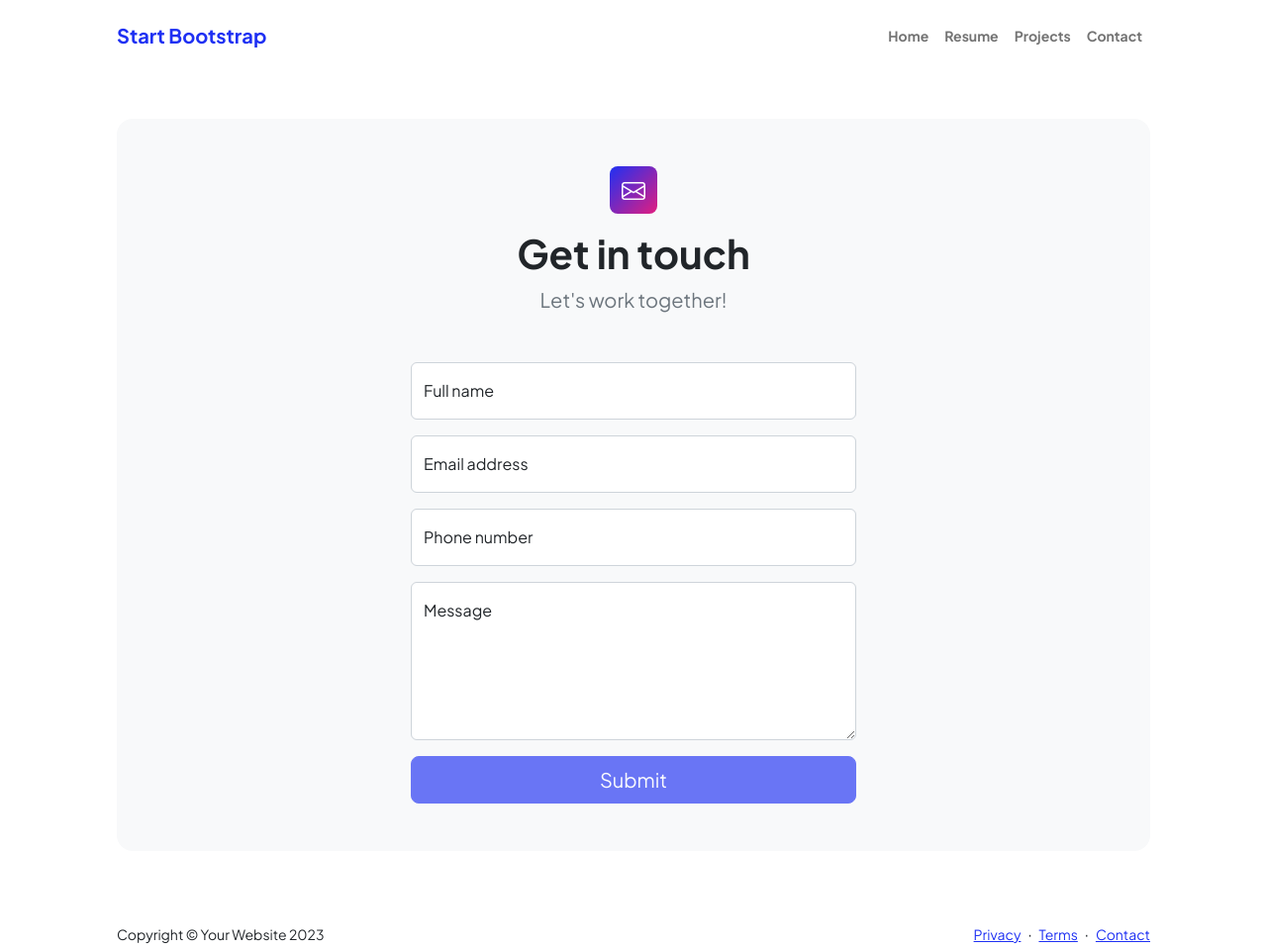
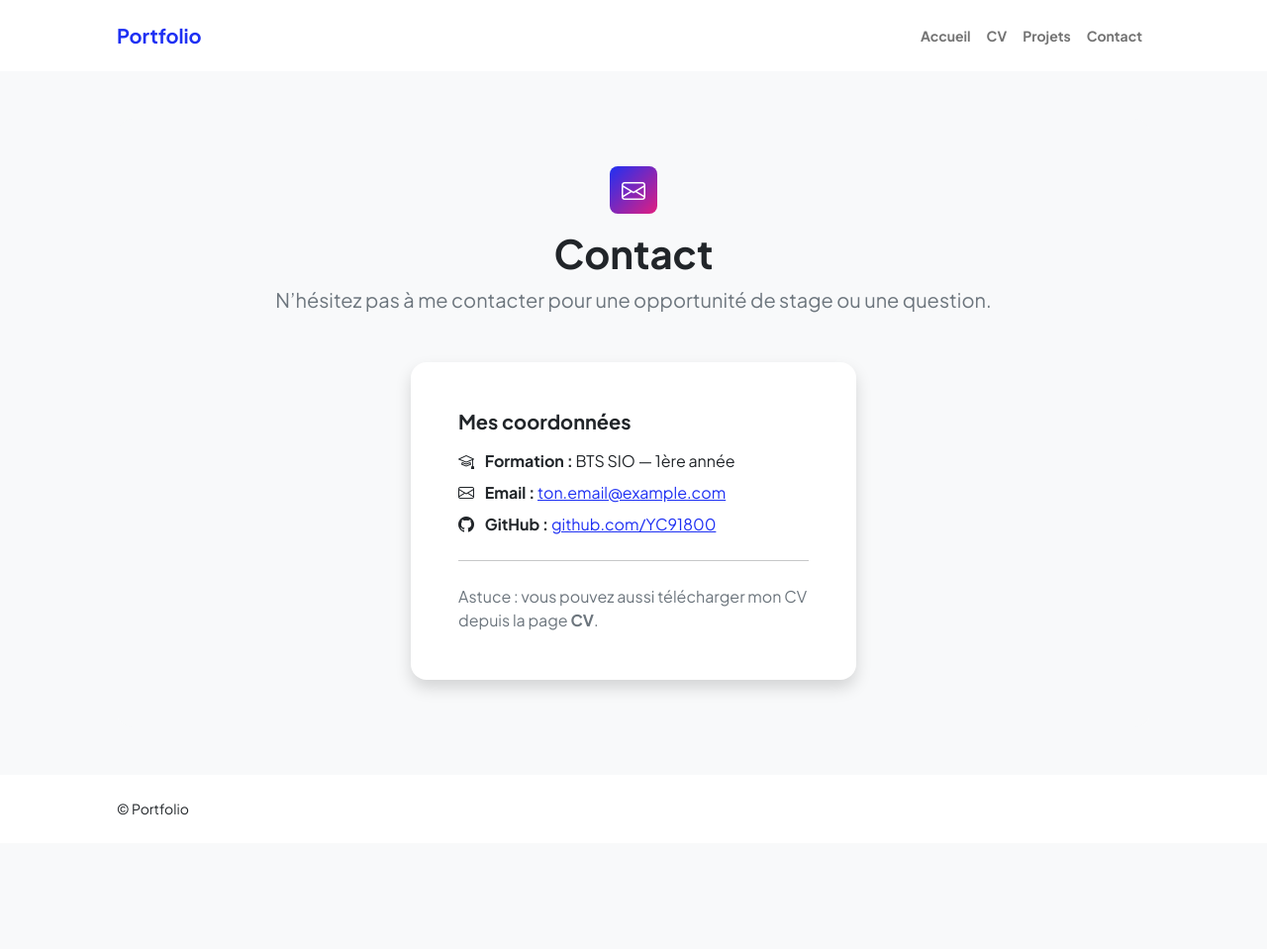
Before and after one commit to YC91800/yanis.github.io, a plain HTML site: page contact.html in a window 1280 px wide. Shown: the whole page at 99% size. After the commit the page ends 852 px from the top, so only its background shows below. Drawn offline with nearby package versions, Linux system fonts and the light colour scheme.

Commit message:
Update contact.html

```diff
--- a/contact.html
+++ b/contact.html
@@ -1,11 +1,12 @@
 <!DOCTYPE html>
-<html lang="en">
+<html lang="fr">
     <head>
         <meta charset="utf-8" />
         <meta name="viewport" content="width=device-width, initial-scale=1, shrink-to-fit=no" />
-        <meta name="description" content />
-        <meta name="author" content />
-        <title>Modern Business - Start Bootstrap Template</title>
+        <meta name="description" content="Contact - Portfolio BTS SIO" />
+        <meta name="author" content="" />
+        <title>Contact — BTS SIO</title>
+
         <!-- Favicon-->
         <link rel="icon" type="image/x-icon" href="assets/favicon.ico" />
         <!-- Custom Google font-->
@@ -17,117 +18,89 @@
         <!-- Core theme CSS (includes Bootstrap)-->
         <link href="css/styles.css" rel="stylesheet" />
     </head>
-    <body class="d-flex flex-column">
+
+    <body class="d-flex flex-column h-100 bg-light">
         <main class="flex-shrink-0">
             <!-- Navigation-->
             <nav class="navbar navbar-expand-lg navbar-light bg-white py-3">
                 <div class="container px-5">
-                    <a class="navbar-brand" href="index.html"><span class="fw-bolder text-primary">Start Bootstrap</span></a>
+                    <a class="navbar-brand" href="index.html"><span class="fw-bolder text-primary">Portfolio</span></a>
                     <button class="navbar-toggler" type="button" data-bs-toggle="collapse" data-bs-target="#navbarSupportedContent" aria-controls="navbarSupportedContent" aria-expanded="false" aria-label="Toggle navigation"><span class="navbar-toggler-icon"></span></button>
                     <div class="collapse navbar-collapse" id="navbarSupportedContent">
                         <ul class="navbar-nav ms-auto mb-2 mb-lg-0 small fw-bolder">
-                            <li class="nav-item"><a class="nav-link" href="index.html">Home</a></li>
-                            <li class="nav-item"><a class="nav-link" href="resume.html">Resume</a></li>
-                            <li class="nav-item"><a class="nav-link" href="projects.html">Projects</a></li>
+                            <li class="nav-item"><a class="nav-link" href="index.html">Accueil</a></li>
+                            <li class="nav-item"><a class="nav-link" href="resume.html">CV</a></li>
+                            <li class="nav-item"><a class="nav-link" href="projects.html">Projets</a></li>
                             <li class="nav-item"><a class="nav-link" href="contact.html">Contact</a></li>
                         </ul>
                     </div>
                 </div>
             </nav>
+
             <!-- Page content-->
             <section class="py-5">
                 <div class="container px-5">
-                    <!-- Contact form-->
                     <div class="bg-light rounded-4 py-5 px-4 px-md-5">
                         <div class="text-center mb-5">
-                            <div class="feature bg-primary bg-gradient-primary-to-secondary text-white rounded-3 mb-3"><i class="bi bi-envelope"></i></div>
-                            <h1 class="fw-bolder">Get in touch</h1>
-                            <p class="lead fw-normal text-muted mb-0">Let's work together!</p>
+                            <div class="feature bg-primary bg-gradient-primary-to-secondary text-white rounded-3 mb-3">
+                                <i class="bi bi-envelope"></i>
+                            </div>
+                            <h1 class="fw-bolder">Contact</h1>
+                            <p class="lead fw-normal text-muted mb-0">
+                                N’hésitez pas à me contacter pour une opportunité de stage ou une question.
+                            </p>
                         </div>
+
                         <div class="row gx-5 justify-content-center">
                             <div class="col-lg-8 col-xl-6">
-                                <!-- * * * * * * * * * * * * * * *-->
-                                <!-- * * SB Forms Contact Form * *-->
-                                <!-- * * * * * * * * * * * * * * *-->
-                                <!-- This form is pre-integrated with SB Forms.-->
-                                <!-- To make this form functional, sign up at-->
-                                <!-- https://startbootstrap.com/solution/contact-forms-->
-                                <!-- to get an API token!-->
-                                <form id="contactForm" data-sb-form-api-token="API_TOKEN">
-                                    <!-- Name input-->
-                                    <div class="form-floating mb-3">
-                                        <input class="form-control" id="name" type="text" placeholder="Enter your name..." data-sb-validations="required" />
-                                        <label for="name">Full name</label>
-                                        <div class="invalid-feedback" data-sb-feedback="name:required">A name is required.</div>
+                                <div class="card shadow border-0 rounded-4">
+                                    <div class="card-body p-4 p-md-5">
+                                        <h2 class="h5 fw-bolder mb-3">Mes coordonnées</h2>
+
+                                        <p class="mb-2">
+                                            <i class="bi bi-mortarboard me-2"></i>
+                                            <strong>Formation :</strong> BTS SIO — 1ère année
+                                        </p>
+
+                                        <p class="mb-2">
+                                            <i class="bi bi-envelope me-2"></i>
+                                            <strong>Email :</strong>
+                                            <a href="mailto:ton.email@example.com">ton.email@example.com</a>
+                                        </p>
+
+                                        <p class="mb-2">
+                                            <i class="bi bi-github me-2"></i>
+                                            <strong>GitHub :</strong>
+                                            <a href="https://github.com/YC91800" target="_blank" rel="noreferrer">github.com/YC91800</a>
+                                        </p>
+
+                                        <hr class="my-4" />
+
+                                        <p class="mb-0 text-muted">
+                                            Astuce : vous pouvez aussi télécharger mon CV depuis la page <strong>CV</strong>.
+                                        </p>
                                     </div>
-                                    <!-- Email address input-->
-                                    <div class="form-floating mb-3">
-                                        <input class="form-control" id="email" type="email" placeholder="name@example.com" data-sb-validations="required,email" />
-                                        <label for="email">Email address</label>
-                                        <div class="invalid-feedback" data-sb-feedback="email:required">An email is required.</div>
-                                        <div class="invalid-feedback" data-sb-feedback="email:email">Email is not valid.</div>
-                                    </div>
-                                    <!-- Phone number input-->
-                                    <div class="form-floating mb-3">
-                                        <input class="form-control" id="phone" type="tel" placeholder="(123) 456-7890" data-sb-validations="required" />
-                                        <label for="phone">Phone number</label>
-                                        <div class="invalid-feedback" data-sb-feedback="phone:required">A phone number is required.</div>
-                                    </div>
-                                    <!-- Message input-->
-                                    <div class="form-floating mb-3">
-                                        <textarea class="form-control" id="message" type="text" placeholder="Enter your message here..." style="height: 10rem" data-sb-validations="required"></textarea>
-                                        <label for="message">Message</label>
-                                        <div class="invalid-feedback" data-sb-feedback="message:required">A message is required.</div>
-                                    </div>
-                                    <!-- Submit success message-->
-                                    <!---->
-                                    <!-- This is what your users will see when the form-->
-                                    <!-- has successfully submitted-->
-                                    <div class="d-none" id="submitSuccessMessage">
-                                        <div class="text-center mb-3">
-                                            <div class="fw-bolder">Form submission successful!</div>
-                                            To activate this form, sign up at
-                                            <br />
-                                            <a href="https://startbootstrap.com/solution/contact-forms">https://startbootstrap.com/solution/contact-forms</a>
-                                        </div>
-                                    </div>
-                                    <!-- Submit error message-->
-                                    <!---->
-                                    <!-- This is what your users will see when there is-->
-                                    <!-- an error submitting the form-->
-                                    <div class="d-none" id="submitErrorMessage"><div class="text-center text-danger mb-3">Error sending message!</div></div>
-                                    <!-- Submit Button-->
-                                    <div class="d-grid"><button class="btn btn-primary btn-lg disabled" id="submitButton" type="submit">Submit</button></div>
-                                </form>
+                                </div>
                             </div>
                         </div>
+
                     </div>
                 </div>
             </section>
         </main>
+
         <!-- Footer-->
         <footer class="bg-white py-4 mt-auto">
             <div class="container px-5">
                 <div class="row align-items-center justify-content-between flex-column flex-sm-row">
-                    <div class="col-auto"><div class="small m-0">Copyright &copy; Your Website 2023</div></div>
-                    <div class="col-auto">
-                        <a class="small" href="#!">Privacy</a>
-                        <span class="mx-1">&middot;</span>
-                        <a class="small" href="#!">Terms</a>
-                        <span class="mx-1">&middot;</span>
-                        <a class="small" href="#!">Contact</a>
-                    </div>
+                    <div class="col-auto"><div class="small m-0">© Portfolio</div></div>
                 </div>
             </div>
         </footer>
+
         <!-- Bootstrap core JS-->
         <script src="https://cdn.jsdelivr.net/npm/bootstrap@5.2.3/dist/js/bootstrap.bundle.min.js"></script>
         <!-- Core theme JS-->
         <script src="js/scripts.js"></script>
-        <!-- * * * * * * * * * * * * * * * * * * * * * * * * * * * * * * * * * * * * * * * *-->
-        <!-- * *                               SB Forms JS                               * *-->
-        <!-- * * Activate your form at https://startbootstrap.com/solution/contact-forms * *-->
-        <!-- * * * * * * * * * * * * * * * * * * * * * * * * * * * * * * * * * * * * * * * *-->
-        <script src="https://cdn.startbootstrap.com/sb-forms-latest.js"></script>
     </body>
 </html>
```
